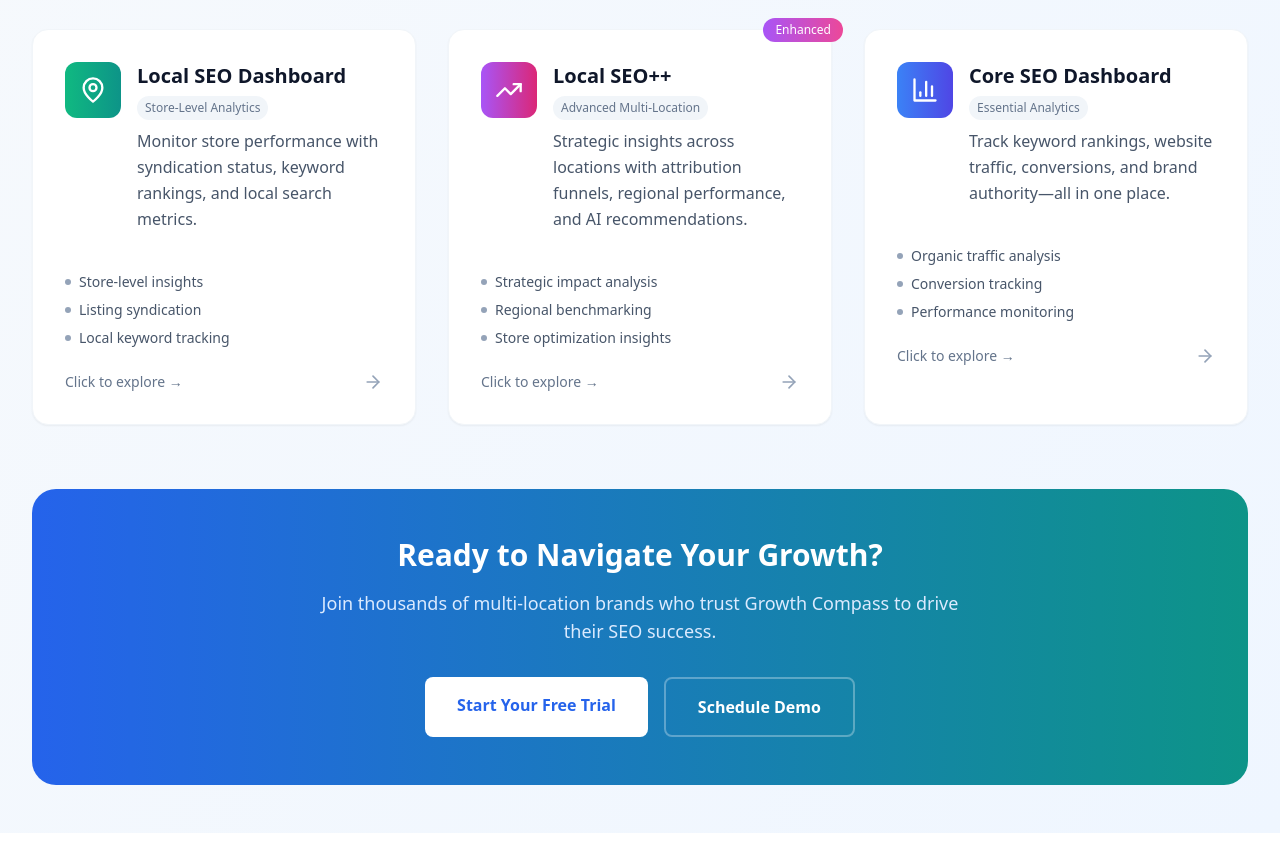
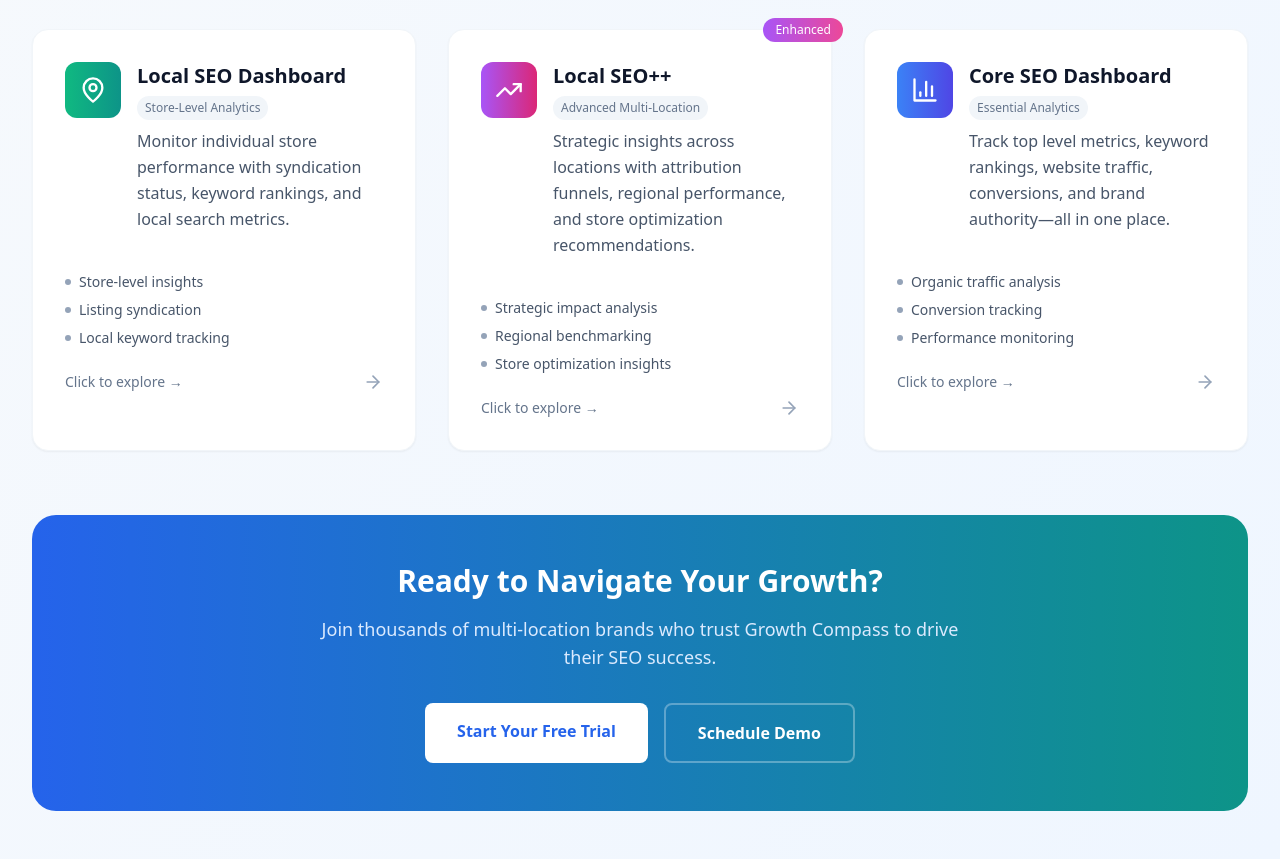
Before and after one commit to apurv123/growthcompass-seo-insights, a React (Vite) app: page / in a window 1280 px wide. Shown: the part 920-1779 px from the top of the page. Before the commit the page ends 1753 px from the top, so only its background shows below. Built offline with nearby package versions, Linux system fonts and the light colour scheme.

Commit message:
Updated HomePage.tsx

```diff
--- a/src/pages/HomePage.tsx
+++ b/src/pages/HomePage.tsx
@@ -7,7 +7,7 @@ const HomePage = () => {
     {
       title: 'Local SEO Dashboard',
       subtitle: 'Store-Level Analytics',
-      description: 'Monitor store performance with syndication status, keyword rankings, and local search metrics.',
+      description: 'Monitor individual store performance with syndication status, keyword rankings, and local search metrics.',
       icon: MapPin,
       path: '/local-seo',
       gradient: 'from-emerald-500 to-teal-600',
@@ -16,7 +16,7 @@ const HomePage = () => {
     {
       title: 'Local SEO++',
       subtitle: 'Advanced Multi-Location',
-      description: 'Strategic insights across locations with attribution funnels, regional performance, and AI recommendations.',
+      description: 'Strategic insights across locations with attribution funnels, regional performance, and store optimization recommendations.',
       icon: TrendingUp,
       path: '/local-seo-plus',
       gradient: 'from-purple-500 to-pink-600',
@@ -26,7 +26,7 @@ const HomePage = () => {
     {
       title: 'Core SEO Dashboard',
       subtitle: 'Essential Analytics',
-      description: 'Track keyword rankings, website traffic, conversions, and brand authority—all in one place.',
+      description: 'Track top level metrics, keyword rankings, website traffic, conversions, and brand authority—all in one place.',
       icon: BarChart3,
       path: '/core-seo',
       gradient: 'from-blue-500 to-indigo-600',
```
